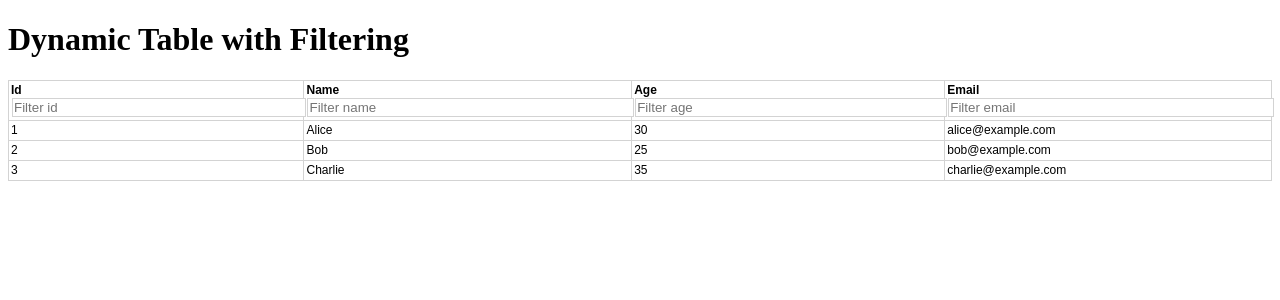
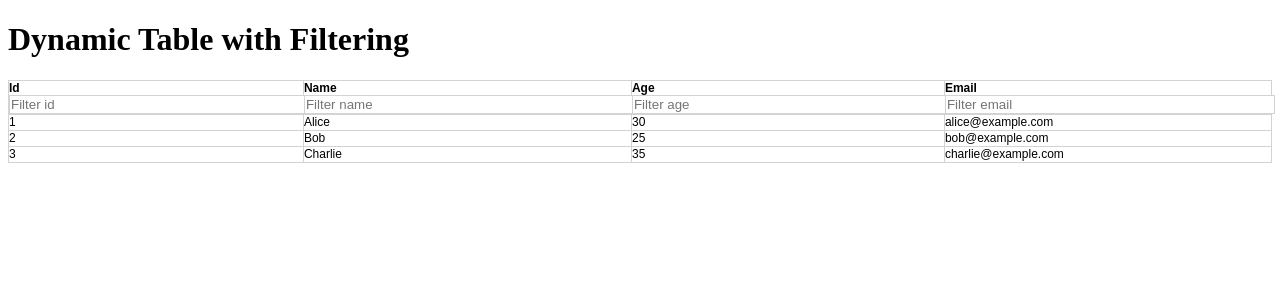
Before and after one commit to andrewcgaitskell/python_flask_charting, a Flask app: page /viewing/dynamic_table in a window 1280 px wide. Shown: the top 300 px of the page. Run offline with Flask 3, Linux system fonts and the light colour scheme.

Commit message:
Update dynamic_table.html

```diff
--- a/templates/tables/dynamic_table.html
+++ b/templates/tables/dynamic_table.html
@@ -16,7 +16,7 @@
             height: 15px;
         }
         th, td {
-            padding: 2px;
+            padding: 0px;
             margin: 0px;
             text-align: left;
         }
@@ -26,7 +26,7 @@
             text-align: left;
         }
         .filter-input {
-            margin: 1px;
+            margin: 0px;
             padding: 1px;
             width: 100%;
             border: 1px solid LightGray;
```
